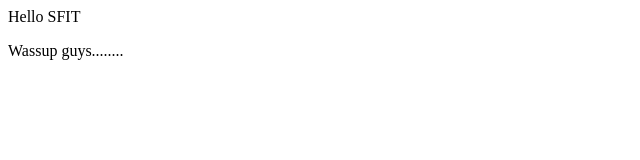
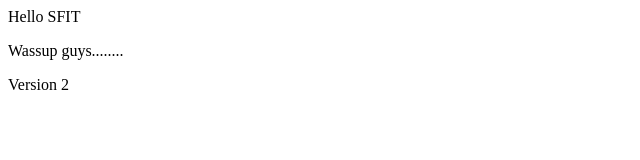
Before and after one commit to kaustubh2402/expt_4, a plain HTML site: page index.html in a window 1280 px wide. Shown: the full height of the page, 0-640 px from the left. Drawn offline with Linux system fonts and the light colour scheme.

Commit message:
Express Commit

```diff
--- a/index.html
+++ b/index.html
@@ -1,3 +1,4 @@
 <html>
 <P> Hello SFIT </P>
 <P> Wassup guys........ </P>
+<P> Version 2 </P>
```
